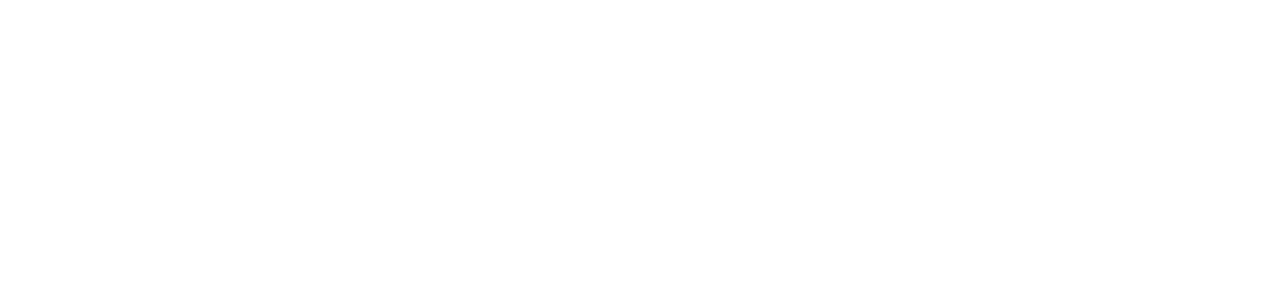
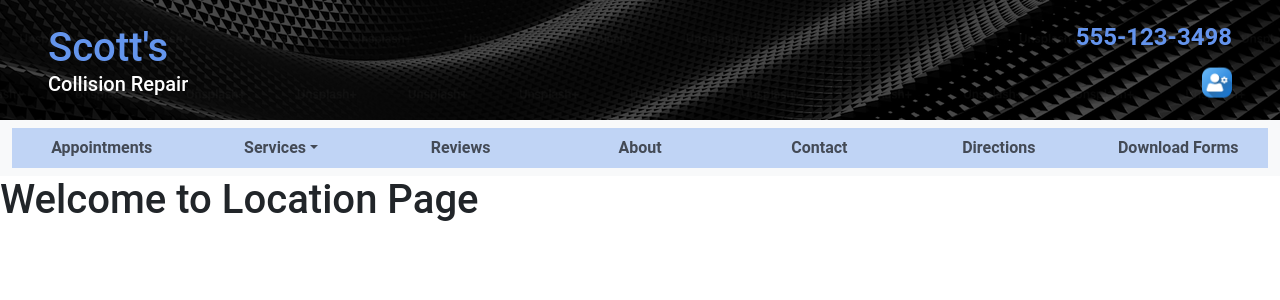
Before and after one commit to nelskev/collab-sp25, a React (Vite) app in the folder frontend/: page /location in a window 1280 px wide. Before the commit this address had no page. Shown: the top 300 px of the page. Built offline with nearby package versions, Linux system fonts and the light colour scheme.

Commit message:
Nav updated and styled accordingly. Appt route updated to /appointments.

```diff
--- a/frontend/src/App.jsx
+++ b/frontend/src/App.jsx
@@ -59,13 +59,13 @@
 
         }/>
 
-        <Route path='/appointmentPage' element={
+        <Route path='/appointments' element={
           <>
           <Navbar />
           <AppointmentsPage />
           </>
         } />
-        <Route path='/locationPage' element={
+        <Route path='/location' element={
           <>
           <Navbar />
           <LocationPage />
--- a/frontend/src/components/Navbar.jsx
+++ b/frontend/src/components/Navbar.jsx
@@ -55,7 +55,7 @@
                 <a className="nav-link active" aria-current="page" href="#">Home</a>
               </li> */}
               <li className="nav-item">
-                <Link className="nav-link" to="/appointmentPage">Appointments</Link>
+                <Link className="nav-link" to="/appointments">Appointments</Link>
               </li>
               <li className="nav-item dropdown">
                 <a className="nav-link dropdown-toggle" href="#" role="button" data-bs-toggle="dropdown" aria-expanded="false">
@@ -73,27 +73,27 @@
 
               <li className="nav-item">
                 {/*/ ******* React Router Link REVIEWS ******* /*/}
-                <Link to="/list_reviews" className="m-0 text-end">
+                <Link to="/list_reviews" className="nav-link">
                   Reviews
                 </Link>
               </li>
 
               <li className="nav-item">
                 {/*/ ******* React Router Link ABOUT ******* /*/}
-                <Link to="/about" className="m-0 text-end">
+                <Link to="/about" className="nav-link">
                   About
                 </Link>
               </li>
 
               <li className="nav-item">
                 {/*/ ******* React Router Link Contact ******* /*/}
-                <Link to="/contact" className="m-0 text-end">
+                <Link to="/contact" className="nav-link">
                   Contact
                 </Link>
               </li>
 
               <li className="nav-item">
-                <Link className="nav-link" to="locationPage">Directions</Link>
+                <Link className="nav-link" to="/location">Directions</Link>
               </li>
               <li className="nav-item">
                 <a className="nav-link" href="#">Download Forms</a>
```
